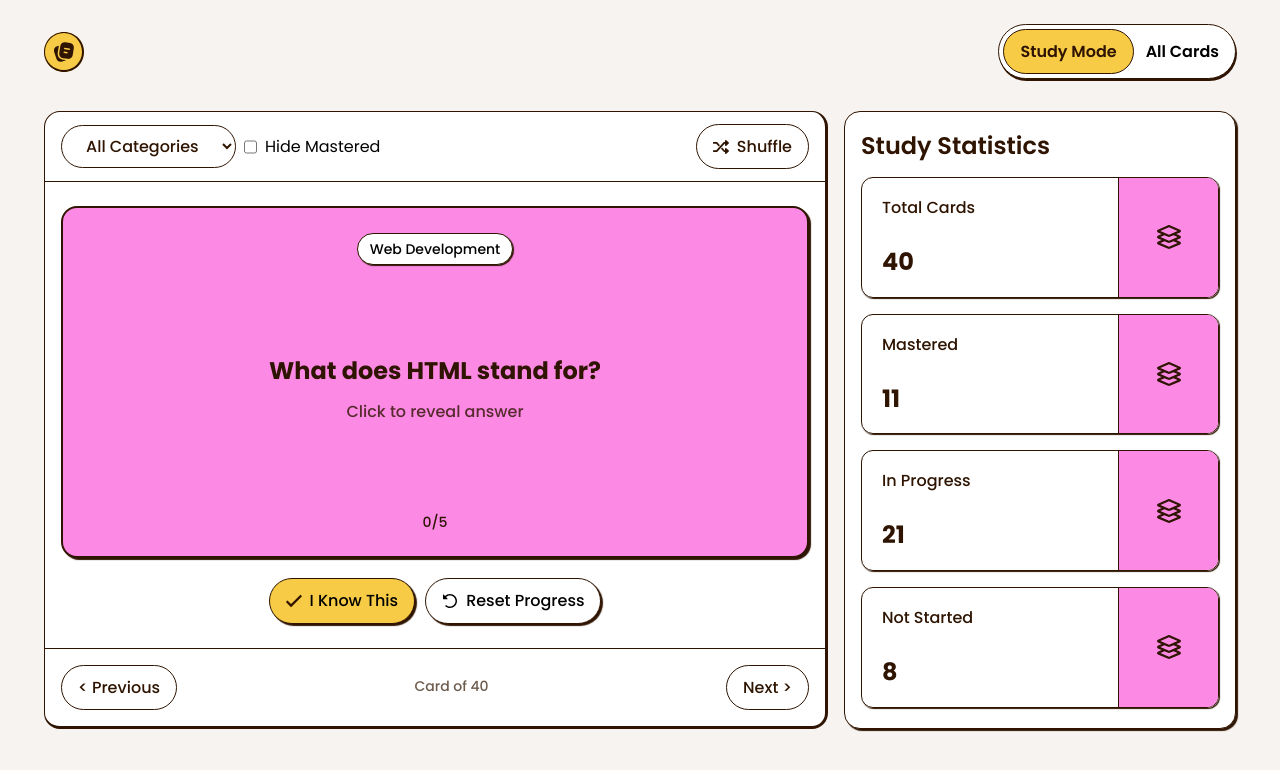
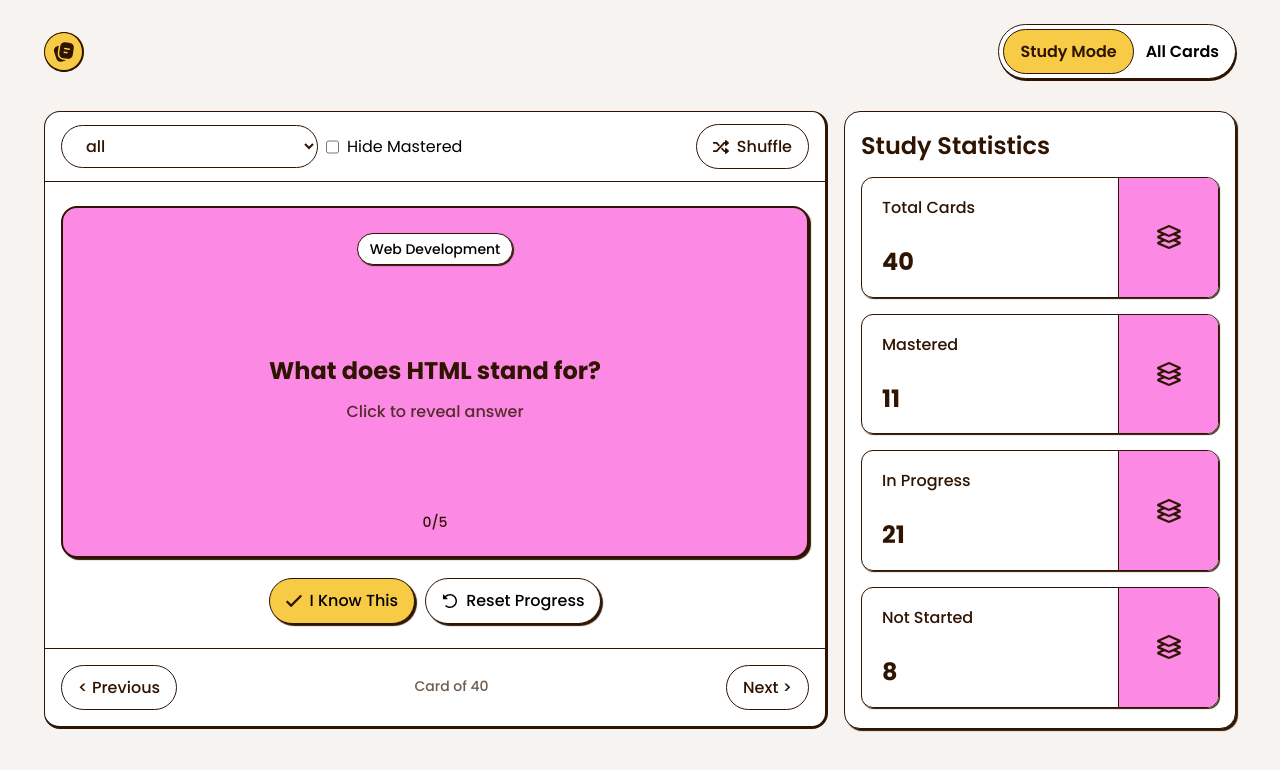
Before and after one commit to ariennss/FlashCardApp, a React (Vite) app: page / in a window 1280 px wide. Shown: the top 770 px of the page. Built offline with nearby package versions, Linux system fonts and the light colour scheme.

Commit message:
implemented the category filter

```diff
--- a/src/components/flashcard-section/FlashcardSection.jsx
+++ b/src/components/flashcard-section/FlashcardSection.jsx
@@ -10,9 +10,24 @@ import { useState } from "react";
 export default function FlashcardSection() {
     const [currentCardIndex, setCurrentCardIndex] = useState(0);
     const [showingAnswer, setShowAnswer] = useState(false);
+
     const { cardsObject, dispatch } = useContext(FlashcardContext);
-    const cards = cardsObject.cards; // da filtrare per selectedCategory
+    const [selectedCategory, setSelectedCategory] = useState(
+        cardsObject.selectedCategory,
+    );
+    const cards = cardsObject.cards.filter((card) => {
+        return selectedCategory === "all" || card.category === selectedCategory;
+    });
     const currentCard = cards[currentCardIndex];
+    const allCards = cardsObject.cards;
+    const allCategories = allCards.map((x) => x.category);
+    const distinctCategoriesSet = new Set(allCategories);
+    const distinctCategories = ["all", ...distinctCategoriesSet];
+
+    function onChangeSelectedCategory(category) {
+        setSelectedCategory(category);
+        setCurrentCardIndex(0);
+    }
 
     function onShuffle() {
         dispatch({ type: "shuffle" });
@@ -50,7 +65,11 @@ export default function FlashcardSection() {
         <section className={styles.flashcardPage}>
             <div className={styles.flashcardSection}>
                 <div className={styles.prova}>
-                    <FlashcardHeader onShuffle={onShuffle} />
+                    <FlashcardHeader
+                        onShuffle={onShuffle}
+                        categories={distinctCategories}
+                        onChangeSelectedCategory={onChangeSelectedCategory}
+                    />
                     <div>
                         <FlashcardContainer
                             currentCard={currentCard}
--- a/src/components/flashcard-section/flashcard-header/CategoryFilter.jsx
+++ b/src/components/flashcard-section/flashcard-header/CategoryFilter.jsx
@@ -1,10 +1,28 @@
 import styles from "./flashcardheader.module.css";
 
-export default function CategoryFilter() {
+export default function CategoryFilter({
+    categories,
+    onChangeSelectedCategory,
+}) {
+    const options = categories.map((x) => {
+        return (
+            <option key={x} value={x}>
+                {x}
+            </option>
+        );
+    });
+
     return (
         <>
-            <select name="" id="" className={styles["dropdown"]}>
-                <option value="art">All Categories</option>
+            <select
+                name=""
+                id=""
+                onChange={(e) => {
+                    onChangeSelectedCategory(e.target.value);
+                }}
+                className={styles["dropdown"]}
+            >
+                {options}
             </select>
             <div className={styles["checkboxContainer"]}>
                 <input type="checkbox" id="hideMastered" name="hideMastered" />
--- a/src/components/flashcard-section/flashcard-header/FlashcardHeader.jsx
+++ b/src/components/flashcard-section/flashcard-header/FlashcardHeader.jsx
@@ -2,11 +2,18 @@ import styles from "./flashcardheader.module.css";
 import CategoryFilter from "./CategoryFilter";
 import Button from "../../common/Button";
 
-export default function FlashcardHeader({ onShuffle }) {
+export default function FlashcardHeader({
+    onShuffle,
+    categories,
+    onChangeSelectedCategory,
+}) {
     return (
         <section className={styles["headerContainer"]}>
             <div className={styles["dropdownContainer"]}>
-                <CategoryFilter />
+                <CategoryFilter
+                    categories={categories}
+                    onChangeSelectedCategory={onChangeSelectedCategory}
+                />
             </div>
             <Button btnText={"Shuffle"} onClick={onShuffle} />
         </section>
```
